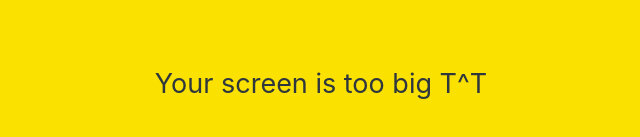
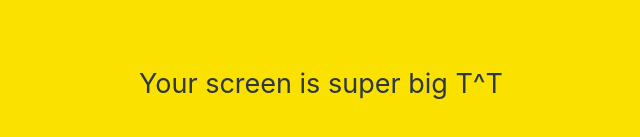
Before and after one commit to birdmoon/kokoa-clone-2020, a plain HTML site: page friends.html in a window 1280 px wide. Shown: the part 317-454 px from the top of the page, without its empty margins (319-959 px from the left). Drawn offline with nearby package versions, Linux system fonts and the light colour scheme.

Commit message:
too --> super

```diff
--- a/friends.html
+++ b/friends.html
@@ -104,7 +104,7 @@
     </div>
 
     <div id="no-mobile">
-      <span>Your screen is too big T^T</span>
+      <span>Your screen is super big T^T</span>
     </div>
 
     <script
```
